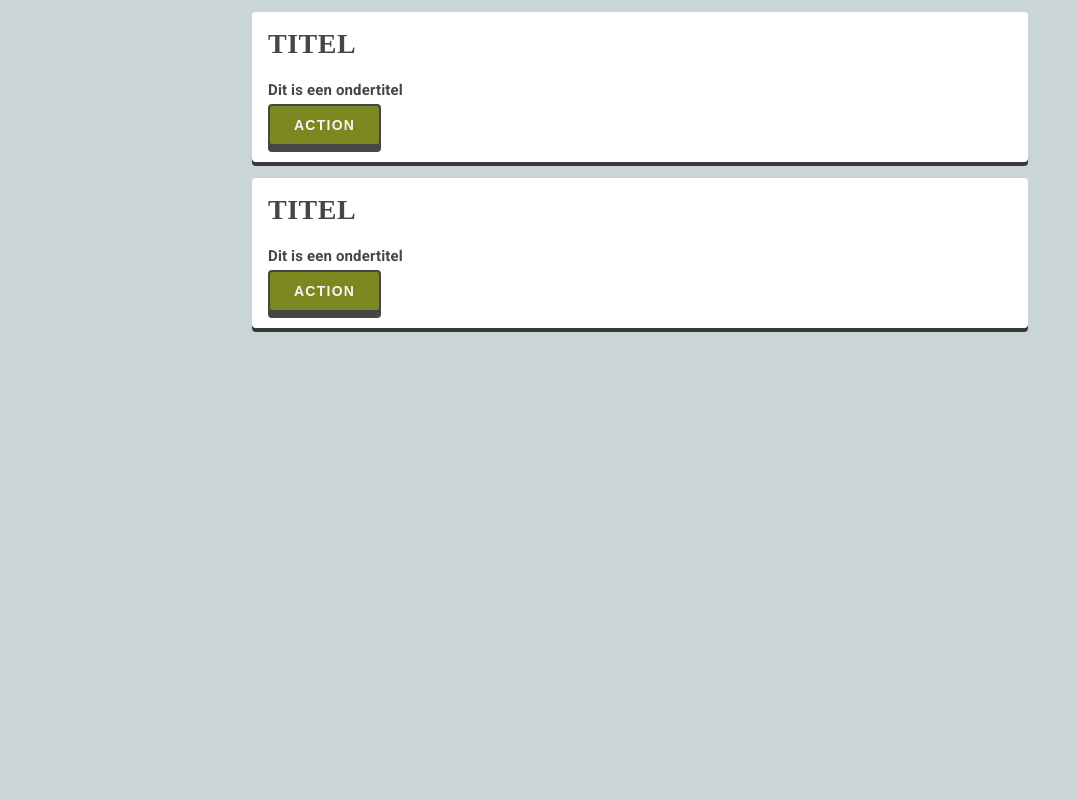
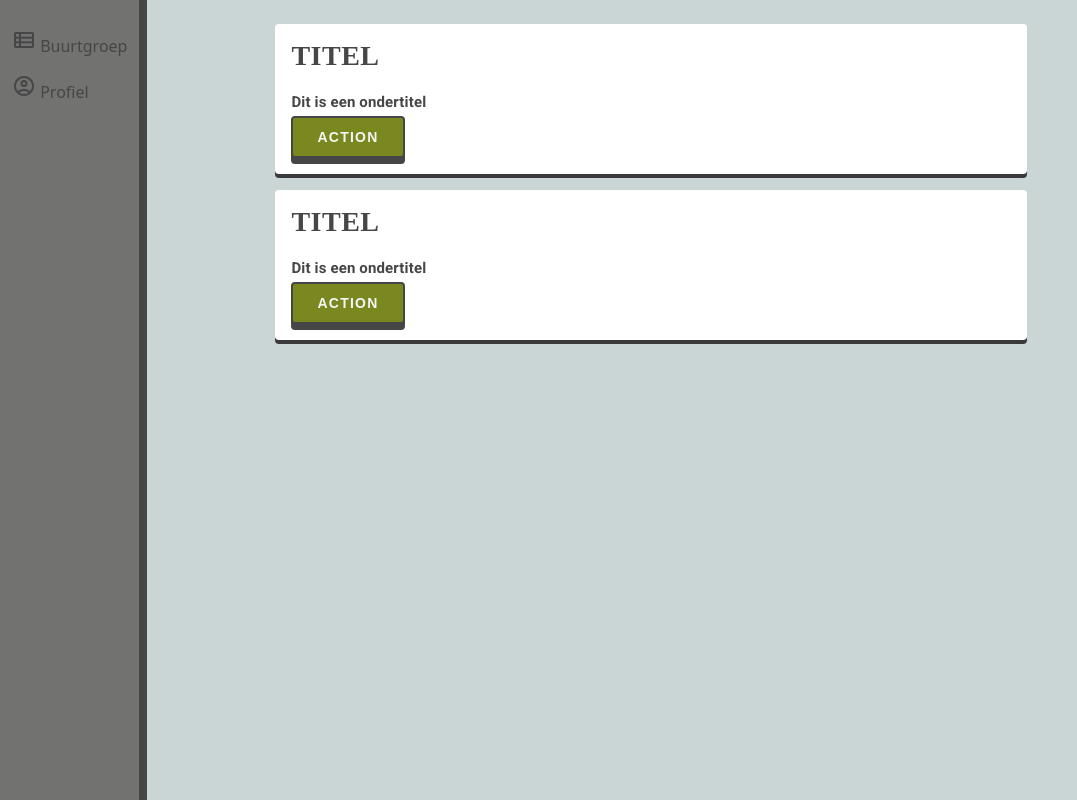
Before and after one commit to Ki-fi/pet-net, a React (Vite) app: page /profiel in a window 1280 px wide. Shown: the whole page, without its empty margins (0-1077 px from the left). Built offline with nearby package versions, Linux system fonts and the light colour scheme.

Commit message:
opzet pagina met feed van cards

```diff
--- a/src/App.css
+++ b/src/App.css
@@ -1,5 +1,5 @@
 @import url('https://fonts.googleapis.com/css2?family=Roboto:ital,wght@0,100..900;1,100..900&display=swap');
-@import url('https://fonts.googleapis.com/css2?family=Material+Symbols+Outlined&icon_names=add&display=block');
+@import url('https://fonts.googleapis.com/css2?family=Material+Symbols+Outlined&icon_names=add,account_circle,view_list&display=block');
 
 * {
   padding: 0;
@@ -7,13 +7,9 @@
   box-sizing: border-box;
 }
 
-body {
-
-}
 
 #root {
   display: flex;
-  justify-content: center;
 }
 
 /*TYPOGRAPHY*/
@@ -76,11 +72,32 @@ a:hover {
 }
 
 
-.feed {
+.menu-wrapper {
   display: flex;
+  flex-direction: column;
+  flex-grow: 0;
+  flex-shrink: 0;
+}
+
+.content {
+  display: flex;
+  flex-direction: row;
+  flex-basis: 80%;
+  flex-grow: 0;
+  flex-shrink: 1;
+  align-items: flex-start;
+  justify-content: center;
+
+}
+
+.cards-wrapper {
+  display: flex;
+  flex-direction: column;
+  align-items: stretch;
   flex-basis: 800px;
-  padding: 12px;
-  flex-direction: column;
+  flex-grow: 0;
+  flex-shrink: 1;
+  padding: 24px;
   gap: 16px;
 }
 
--- a/src/App.jsx
+++ b/src/App.jsx
@@ -1,13 +1,16 @@
 import './App.css'
 import Card from "./components/card/Card.jsx";
 import Button from "./components/button/Button.jsx";
+import SideMenu from "./components/side-menu/SideMenu.jsx";
 
 
 function App() {
 
   return (
       <>
-          <div className="feed">
+          <div className="menu-wrapper"><SideMenu /></div>
+              <div className="content">
+                  <div className="cards-wrapper">
                   <Card
                       title={"Titel"}
                       hasSubtitle={true}
@@ -29,6 +32,7 @@ function App() {
                       }
                   />
                   </div>
+              </div>
       </>
   )
 }
--- a/src/components/card/Card.css
+++ b/src/components/card/Card.css
@@ -3,6 +3,7 @@
     display: flex;
     flex-direction: column;
     align-items: flex-start;
+    align-content: stretch;
     padding: 16px;
     border-radius: 4px;
     background: #FFF;
--- /dev/null
+++ b/src/components/menu-item/MenuItem.jsx
@@ -0,0 +1,11 @@
+import './MenuItem.css';
+
+function MenuItem({ icon, name }) {
+    return (
+        <div className="menu-item">
+            {icon} <span>{name}</span>
+        </div>
+    )
+}
+
+export default MenuItem;
--- /dev/null
+++ b/src/components/side-menu/SideMenu.css
@@ -0,0 +1,12 @@
+
+.side-menu {
+    display: flex;
+    padding: 12px;
+    flex-direction: column;
+    align-items: flex-start;
+    gap: 16px;
+    flex-basis: 100vh;
+
+    background: var(--Grey);
+    box-shadow: 8px 0 0 0 #464646;
+}
--- /dev/null
+++ b/src/components/side-menu/SideMenu.jsx
@@ -0,0 +1,21 @@
+import './SideMenu.css';
+import MenuItem from "../menu-item/MenuItem.jsx";
+import Icon from "../icon/Icon.jsx";
+
+function SideMenu() {
+    return (
+        <div className="side-menu">
+            <img src="" alt=""/>
+            <MenuItem
+                icon={<Icon iconName={"view_list"}/>}
+                name="Buurtgroep"
+            />
+            <MenuItem
+                icon={<Icon iconName={"account_circle"}/>}
+                name="Profiel"
+            />
+        </div>
+    )
+}
+
+export default SideMenu;
```
Also changed, not shown: src/components/menu-item/MenuItem.css (added). Lines whose indentation alone changed are shown as unchanged.
